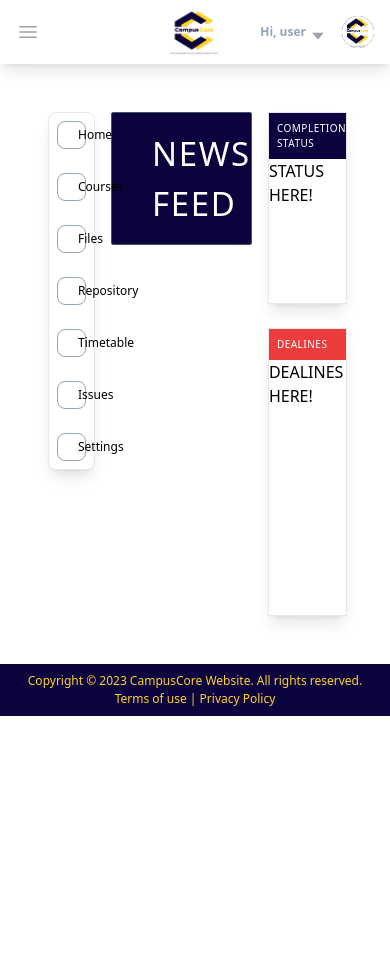
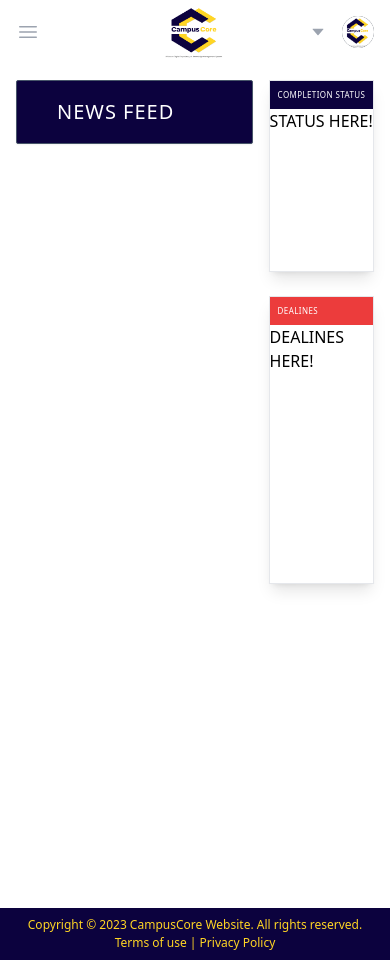
Before and after one commit to BanaxFamily/CampusCore, a React (Vite) app in the folder frontend/: page / in a window 390 px wide. Before the commit the page ends 844 px from the top, so only its background shows below. Built offline with nearby package versions, Linux system fonts and the light colour scheme.

Commit message:
Made it dashboard responsive | Ticket #2

```diff
--- a/frontend/src/App.jsx
+++ b/frontend/src/App.jsx
@@ -12,7 +12,7 @@ function App() {
     <Router>
       <Header/>
 
-      <div className=" p-12 w-full flex justify-between">
+      <div className=" mx-auto pt-4 md:p-12 w-full h-screen shadow-xl flex justify-between">
         <SideNav/>
         <Main/>
         <Status/>
--- a/frontend/src/components/DashBoardHeading.jsx
+++ b/frontend/src/components/DashBoardHeading.jsx
@@ -4,7 +4,7 @@ const DashBoardHeading = (props) => {
     return (
 
         <div className=" bg-mainBlueColor w-full py-4 rounded-sm shadow-sm border border-slate-600  text-white">
-            <h1 className={` text-[33px] pl-10 tracking-wider uppercase`} > {props.title } </h1>
+            <h1 className={` text-[20px] pl-10 tracking-wider uppercase`} > {props.title } </h1>
         </div>
      );
 }
--- a/frontend/src/components/Header.jsx
+++ b/frontend/src/components/Header.jsx
@@ -1,44 +1,67 @@
 // import React from 'react'
-import {AiOutlineCaretDown} from 'react-icons/ai'
+import { AiOutlineCaretDown } from 'react-icons/ai'
 import logoImg from '../assets/CAMPUSCORE.png'
+import { useState } from 'react'
+import { Link } from 'react-router-dom';
 
 export const Header = () => {
+    const [mobileMenu, setMobileMenu] = useState(false);
+
+    function openMobileMenu() {
+        setMobileMenu(!mobileMenu);
+    }
+
     return (
-        <nav className="bg-white shadow-lg">
+        <nav className="bg-white">
             <div className="mx-auto max-w-7xl px-2 sm:px-6 lg:px-8">
                 <div className="relative flex h-16 items-center justify-between">
                     <div className="absolute inset-y-0 left-0 flex items-center sm:hidden">
                         {/* <!-- Mobile menu button--> */}
-                        <button type="button" className="relative inline-flex items-center justify-center rounded-md p-2 text-gray-400 hover:bg-gray-700 hover:text-white focus:outline-none focus:ring-2 focus:ring-inset focus:ring-white" aria-controls="mobile-menu" aria-expanded="false">
+                        <button onClick={openMobileMenu} type="button" className="relative inline-flex items-center justify-center rounded-md p-2 text-gray-400 hover:bg-gray-700 hover:text-white focus:outline-none focus:ring-2 focus:ring-inset focus:ring-white" aria-controls="mobile-menu" aria-expanded="false">
                             <span className="absolute -inset-0.5"></span>
                             <span className="sr-only">Open main menu</span>
-                            {/* <!-- */}
-                            {/* Icon when menu is closed. */}
+                            {/* <!--
+                            Icon when menu is closed.
 
-                            {/* Menu open: "hidden", Menu closed: "block" */}
+                            Menu open: "hidden", Menu closed: "block"
+          --> */}
                             <svg className="block h-6 w-6" fill="none" viewBox="0 0 24 24" strokeWidth="1.5" stroke="currentColor" aria-hidden="true">
                                 <path strokeLinecap="round" strokeLinejoin="round" d="M3.75 6.75h16.5M3.75 12h16.5m-16.5 5.25h16.5" />
                             </svg>
-                            {/* Icon when menu is open. */}
+                            {/* <!--
+                            Icon when menu is open.
 
-                            {/* Menu open: "block", Menu closed: "hidden" */}
-
+                            Menu open: "block", Menu closed: "hidden"
+          --> */}
                             <svg className="hidden h-6 w-6" fill="none" viewBox="0 0 24 24" strokeWidth="1.5" stroke="currentColor" aria-hidden="true">
                                 <path strokeLinecap="round" strokeLinejoin="round" d="M6 18L18 6M6 6l12 12" />
                             </svg>
                         </button>
                     </div>
-                    <div className="relative flex flex-1 items-center justify-center sm:items-stretch sm:justify-start">
+                    <div className="flex flex-1 items-center justify-center sm:items-stretch sm:justify-start">
                         <div className="flex flex-shrink-0 items-center">
-                            <img className="h-12 w-auto" src={logoImg} alt="Campus Core logo" />
-                            <span className=' hidden md:block absolute bottom-0 left-14 text-[8px] font-semibold '>A Secure Digital Repository as Knowledge Management System</span>
+                            <img className="h-14 w-auto" src={logoImg} alt="Campus Core logo" />
+                            <span className=' hidden md:block absolute bottom-0 left-14 text-[8px] font-semibold '>
+                                A Secure Digital Repository as Knowledge Management System
+                            </span>
                         </div>
+                        {/* <div className="hidden sm:ml-6 sm:block">
+                            <div className="flex space-x-4">
+                                {/* <!-- Current: "bg-gray-900 text-white", Default: "text-gray-300 hover:bg-gray-700 hover:text-white" --> */}
+                        {/* <a href="#" className="bg-gray-900 text-white rounded-md px-3 py-2 text-sm font-medium" aria-current="page">Dashboard</a>
+                                    <a href="#" className="text-gray-300 hover:bg-gray-700 hover:text-white rounded-md px-3 py-2 text-sm font-medium">Team</a>
+                                    <a href="#" className="text-gray-300 hover:bg-gray-700 hover:text-white rounded-md px-3 py-2 text-sm font-medium">Projects</a>
+                                    <a href="#" className="text-gray-300 hover:bg-gray-700 hover:text-white rounded-md px-3 py-2 text-sm font-medium">Calendar</a>
+                                </div> */}
+                        {/* </div> */}
                     </div>
                     <div className="absolute inset-y-0 right-0 flex items-center pr-2 sm:static sm:inset-auto sm:ml-6 sm:pr-0">
-                        <span className=' font-semibold text-slate-400 text-[12px]'>Hi, user</span>
-                        <button type="button" className="relative rounded-md bg-white pt-2 mx-1 text-gray-400 hover:font-bold focus:outline-none focus:ring-2 focus:ring-white focus:ring-offset-2 focus:ring-offset-gray-800">
-                            <AiOutlineCaretDown/>
+                        <button type="button" className="relative rounded-full bg-white p-1 text-gray-400 hover:bg-mainBlueColor hover:text-white focus:outline-none focus:ring-2 focus:ring-white focus:ring-offset-2 focus:ring-offset-gray-800">
+                            <span className="absolute -inset-1.5"></span>
+                            <span className="sr-only">View notifications</span>
+                            <AiOutlineCaretDown />
                         </button>
+
                         {/* <!-- Profile dropdown --> */}
                         <div className="relative ml-3">
                             <div>
@@ -48,11 +71,44 @@ export const Header = () => {
                                     <img className="h-8 w-8 rounded-full" src={logoImg} alt="" />
                                 </button>
                             </div>
+
+                            {/* <!--
+                            Dropdown menu, show/hide based on menu state.
+
+                            Entering: "transition ease-out duration-100"
+                            From: "transform opacity-0 scale-95"
+                            To: "transform opacity-100 scale-100"
+                            Leaving: "transition ease-in duration-75"
+                            From: "transform opacity-100 scale-100"
+                            To: "transform opacity-0 scale-95"
+          --> */}
+                            <div className=" hidden absolute right-0 z-10 mt-2 w-48 origin-top-right rounded-md bg-white py-1 shadow-lg ring-1 ring-black ring-opacity-5 focus:outline-none" role="menu" aria-orientation="vertical" aria-labelledby="user-menu-button" tabIndex="-1">
+                                {/* <! Active: "bg-gray-100", Not Active: "" --> */}
+                                <a href="#" className="block px-4 py-2 text-sm text-gray-700" role="menuitem" tabIndex="-1" id="user-menu-item-0">Your Profile</a>
+                                <a href="#" className="block px-4 py-2 text-sm text-gray-700" role="menuitem" tabIndex="-1" id="user-menu-item-1">Settings</a>
+                                <a href="#" className="block px-4 py-2 text-sm text-gray-700" role="menuitem" tabIndex="-1" id="user-menu-item-2">Sign out</a>
+                            </div>
                         </div>
                     </div>
                 </div>
             </div>
+
+            {/* <!-- Mobile menu, show/hide based on menu state. --> */}
+            {
+                mobileMenu &&
+                <div className={` relative transform transition-transform duration-300 ${mobileMenu ? 'scale-y-100':'scale-y-0'} origin-top-right z-50`} id="mobile-menu">
+                    <div className=" absolute  w-full shadow-md space-y-1 px-2 pb-3 pt-2 bg-slate-700 ">
+                        {/* <!-- Current: "bg-gray-900 text-white", Default: "text-gray-300 hover:bg-gray-700 hover:text-white" --> */}
+                        <Link to="/" onClick={openMobileMenu} className="bg-gray-900 text-white block rounded-md px-3 py-2 text-base font-medium" aria-current="page">Home</Link>
+                        <Link to="/courses" onClick={openMobileMenu} className="text-gray-300 hover:bg-gray-700 hover:text-white block rounded-md px-3 py-2 text-base font-medium">Courses</Link>
+                        <Link to="/files" onClick={openMobileMenu} className="text-gray-300 hover:bg-gray-700 hover:text-white block rounded-md px-3 py-2 text-base font-medium">Files</Link>
+                        <Link to="/repository" onClick={openMobileMenu} className="text-gray-300 hover:bg-gray-700 hover:text-white block rounded-md px-3 py-2 text-base font-medium">Repository</Link>
+                    </div>
+                </div>
+            }
         </nav>
+
+
 
     )
 }
--- a/frontend/src/components/SideNav.jsx
+++ b/frontend/src/components/SideNav.jsx
@@ -5,7 +5,7 @@ import { RiGitRepositoryCommitsLine } from "react-icons/ri"
 
 export const SideNav = () => {
     return (
-        <div className="w-[16%] h-fit p-2 border rounded-lg shadow-lg sticky top-0">
+        <nav className="w-[16%] hidden md:block h-fit p-2 border rounded-lg shadow-lg sticky top-0">
             <div className="w-full flex flex-col justify-start items-start gap-6 text-[12px]
 
             ">
@@ -99,6 +99,6 @@ export const SideNav = () => {
                     </div>
                 </Link>
             </div>
-        </div>
+        </nav>
     )
 }
--- a/frontend/src/components/Status.jsx
+++ b/frontend/src/components/Status.jsx
@@ -1,12 +1,12 @@
 
 export const Status = () => {
   return (
-    <div className="w-[30%] flex flex-col gap-6">
+    <div className="w-[45%] pr-4 flex flex-col gap-6">
 
       <div className=" h-48 border shadow-lg overflow-hidden ">
 
-        <div className=" bg-mainBlueColor py-2 sticky top-0">
-          <h2 className="text-[10px] pl-2 tracking-wider uppercase text-white">Completion Status</h2>
+        <div className=" bg-mainBlueColor py-2 sticky top-0 ">
+          <h2 className="text-[8px] md:text-[12px] pl-2 tracking-wider uppercase text-white">Completion Status</h2>
         </div>
 
         <div className=" max-h-48 overflow-y-scroll overflow-x-hidden">
@@ -16,7 +16,7 @@ export const Status = () => {
 
       <div className=" h-72 border shadow-lg">
         <div className="bg-paleRed py-2 sticky top-0">
-          <h2 className="text-[10px] pl-2 tracking-wider uppercase text-white">Dealines</h2>
+          <h2 className="text-[8px] md:text-[12px] pl-2 tracking-wider uppercase text-white">Dealines</h2>
         </div>
 
         <div className=" max-h-72 overflow-y-scroll overflow-x-hidden">
```
